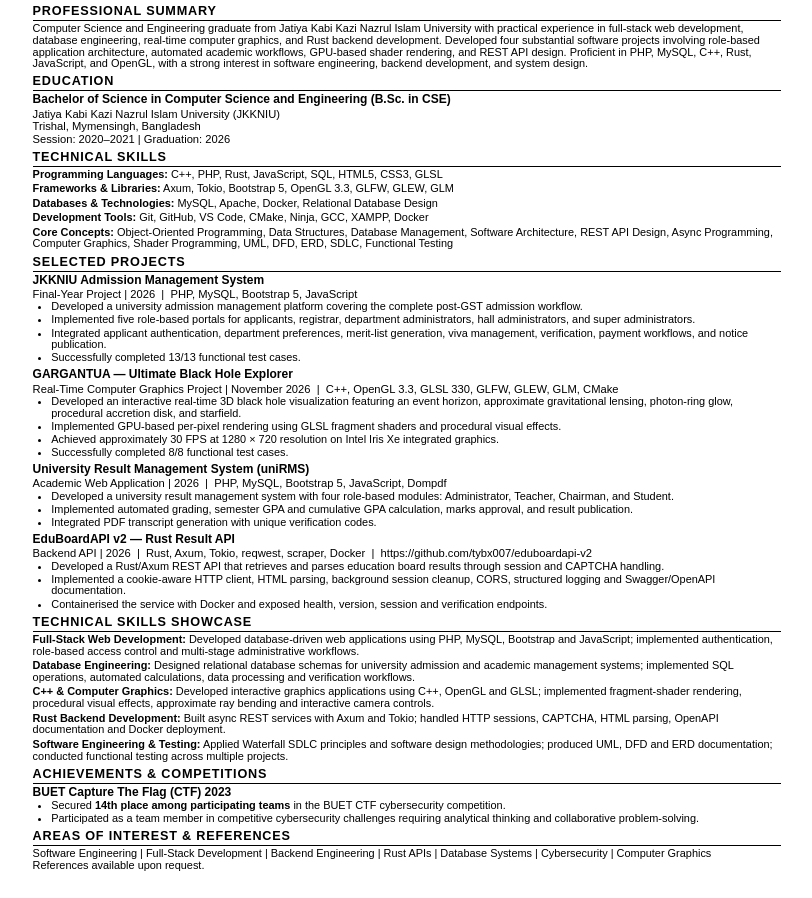
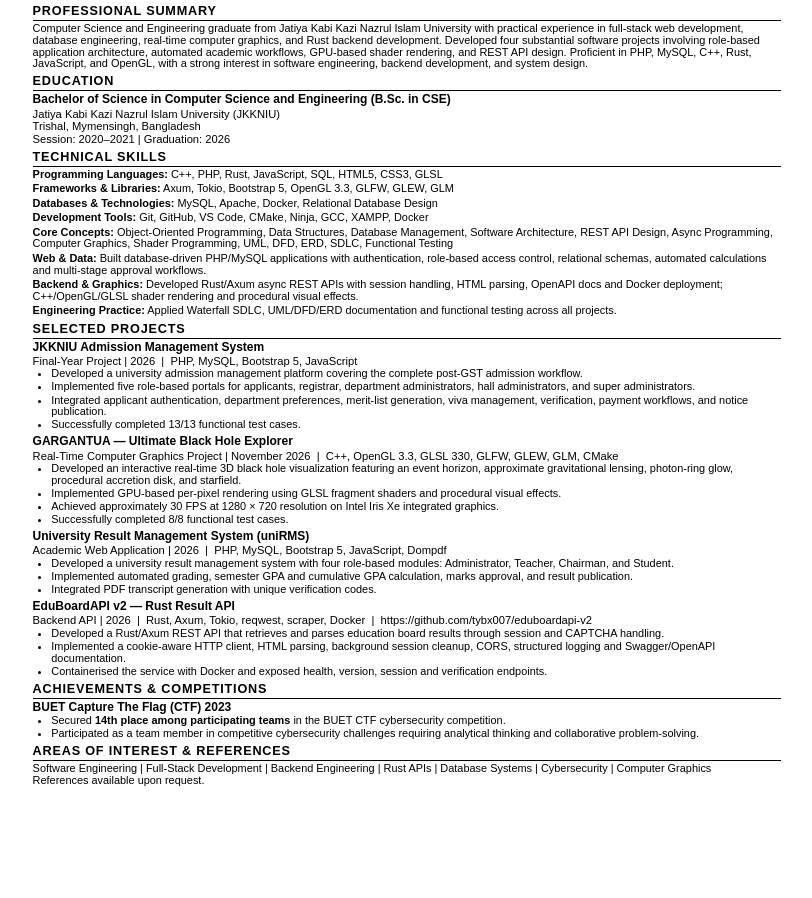
Before and after one commit to tybx007/portfolio, a plain HTML site: page docs/resume.html in a window 1280 px wide. Shown: the part 155-1053 px from the top of the page, without its empty margins (233-1045 px from the left). After the commit the page ends 968 px from the top, so only its background shows below. Drawn offline with Linux system fonts and the light colour scheme.

Commit message:
Merge duplicate skills sections in resume

```diff
--- a/docs/resume.html
+++ b/docs/resume.html
@@ -77,6 +77,9 @@
 <p class="skills-line"><strong>Databases &amp; Technologies:</strong> MySQL, Apache, Docker, Relational Database Design</p>
 <p class="skills-line"><strong>Development Tools:</strong> Git, GitHub, VS Code, CMake, Ninja, GCC, XAMPP, Docker</p>
 <p class="skills-line"><strong>Core Concepts:</strong> Object-Oriented Programming, Data Structures, Database Management, Software Architecture, REST API Design, Async Programming, Computer Graphics, Shader Programming, UML, DFD, ERD, SDLC, Functional Testing</p>
+<p class="skills-line"><strong>Web &amp; Data:</strong> Built database-driven PHP/MySQL applications with authentication, role-based access control, relational schemas, automated calculations and multi-stage approval workflows.</p>
+<p class="skills-line"><strong>Backend &amp; Graphics:</strong> Developed Rust/Axum async REST APIs with session handling, HTML parsing, OpenAPI docs and Docker deployment; C++/OpenGL/GLSL shader rendering and procedural visual effects.</p>
+<p class="skills-line"><strong>Engineering Practice:</strong> Applied Waterfall SDLC, UML/DFD/ERD documentation and functional testing across all projects.</p>
 
 <h2>Selected Projects</h2>
 
@@ -114,13 +117,6 @@
   <li>Containerised the service with Docker and exposed health, version, session and verification endpoints.</li>
 </ul>
 
-<h2>Technical Skills Showcase</h2>
-<p class="skills-line"><strong>Full-Stack Web Development:</strong> Developed database-driven web applications using PHP, MySQL, Bootstrap and JavaScript; implemented authentication, role-based access control and multi-stage administrative workflows.</p>
-<p class="skills-line"><strong>Database Engineering:</strong> Designed relational database schemas for university admission and academic management systems; implemented SQL operations, automated calculations, data processing and verification workflows.</p>
-<p class="skills-line"><strong>C++ &amp; Computer Graphics:</strong> Developed interactive graphics applications using C++, OpenGL and GLSL; implemented fragment-shader rendering, procedural visual effects, approximate ray bending and interactive camera controls.</p>
-<p class="skills-line"><strong>Rust Backend Development:</strong> Built async REST services with Axum and Tokio; handled HTTP sessions, CAPTCHA, HTML parsing, OpenAPI documentation and Docker deployment.</p>
-<p class="skills-line"><strong>Software Engineering &amp; Testing:</strong> Applied Waterfall SDLC principles and software design methodologies; produced UML, DFD and ERD documentation; conducted functional testing across multiple projects.</p>
-
 <h2>Achievements &amp; Competitions</h2>
 <h3>BUET Capture The Flag (CTF) 2023</h3>
 <ul>
```
Also changed, not shown: resume.html (+3 -7 lines), 2 other files.
